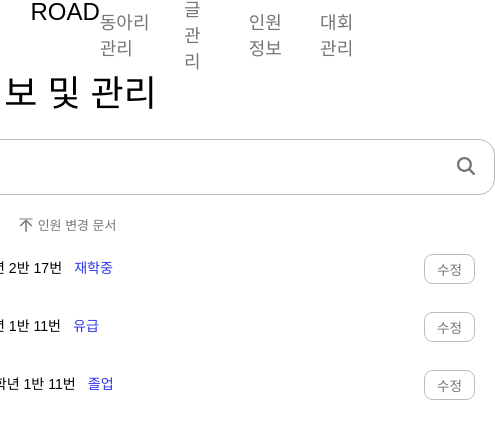
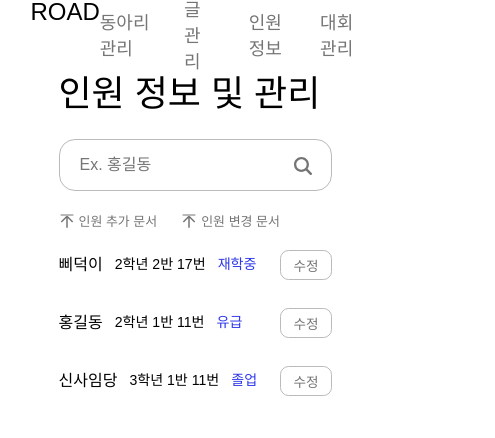
Before and after one commit to Log-Road/Road-FrontEnd, a React (Create React App) app: page /informationPersonnel in a window 390 px wide. Shown: the top 438 px of the page, 495 px wide, since content can reach past the window. Built offline with nearby package versions, Linux system fonts and the light colour scheme.

Commit message:
♻️ :: 인원 정보 관리 페이지 반응형 구현

```diff
--- a/src/pages/Admin/InformationPersonnel.tsx
+++ b/src/pages/Admin/InformationPersonnel.tsx
@@ -68,22 +68,26 @@ height: 100vh;
 `
 
 const InnerContainer = styled.div`
-width: 100%;
-height: 100%;
 display: flex;
 justify-content: center;
 `
 
 const Contents = styled.div`
-display: flex;
-flex-direction: column;
-gap: 1.25em;
-`
+    width: 50%;
+    max-width: 800px;
+    margin: 0 auto;
+    display: flex;
+    flex-direction: column;
+    gap: 1.25em;
+
+    @media screen and (max-width: 768px) {
+        width: 70%;
+    }
+`;
 
 const SearchWrap = styled.div`
 position: relative;
-width: 37.5em;
-height: 3.5em;
+width: 100%;
 `
 
 const FileUploadWrap = styled.div`
@@ -105,7 +109,7 @@ gap: 1.75em;
 `
 
 const FlexWrap = styled.div`
-width: 35em;
+width: 100%;
 display: flex;
 justify-content: space-between;
 `
```
